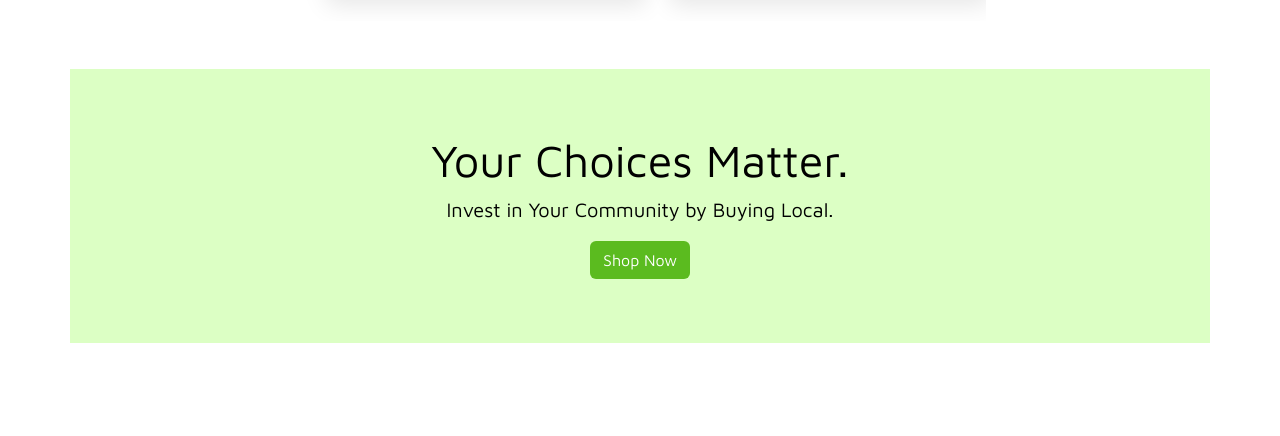
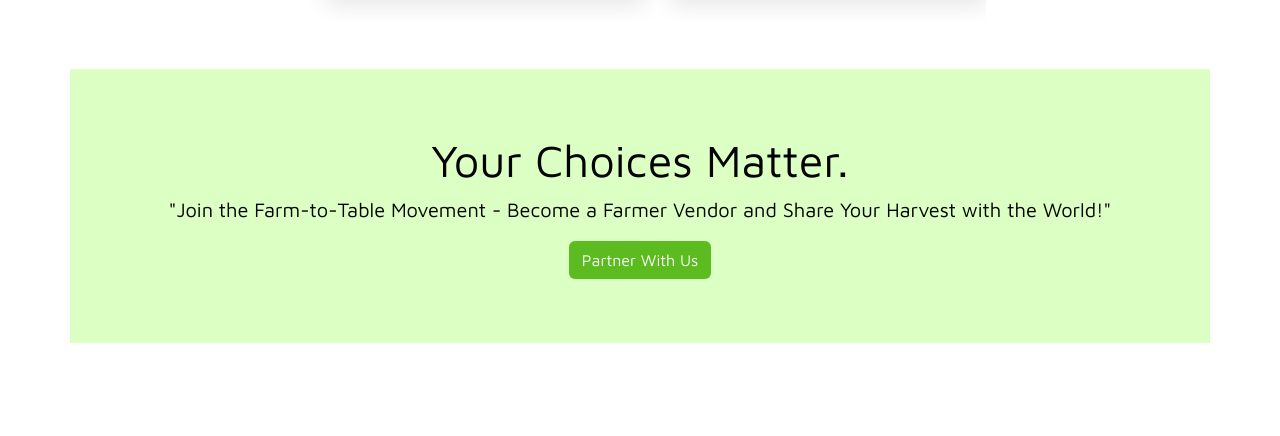
Before and after one commit to jasperayawan/miniP2, a plain HTML site: page partner-us.html in a window 1280 px wide. Shown: the part 2614-3050 px from the top of the page. Drawn offline with nearby package versions, Linux system fonts and the light colour scheme.

Commit message:
modified:   partner-us.html

```diff
--- a/partner-us.html
+++ b/partner-us.html
@@ -327,9 +327,10 @@
     <div class="container my-5 calltoaction">
       <p class="h1">Your Choices Matter.</p>
       <p class="lead" style="font-size: 20px">
-        Invest in Your Community by Buying Local.
+        "Join the Farm-to-Table Movement - Become a Farmer Vendor and Share Your
+        Harvest with the World!"
       </p>
-      <a href="" target="_blank" class="btn btn-shopnow">Shop Now</a>
+      <a href="" target="_blank" class="btn btn-shopnow">Partner With Us</a>
     </div>
 
     <!-------------------------footer section area-------------------->
```
